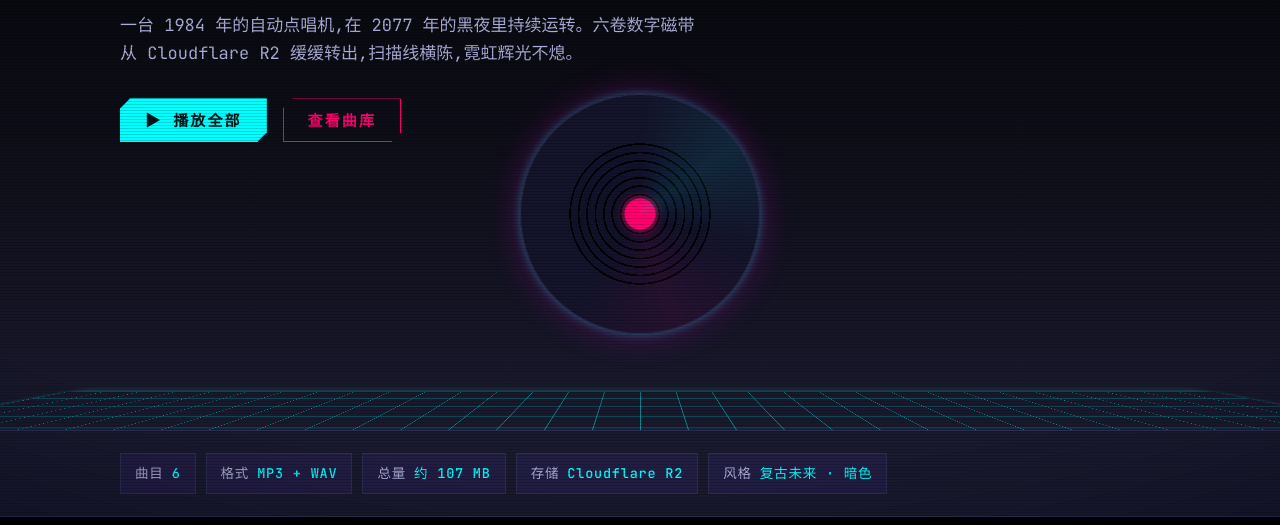
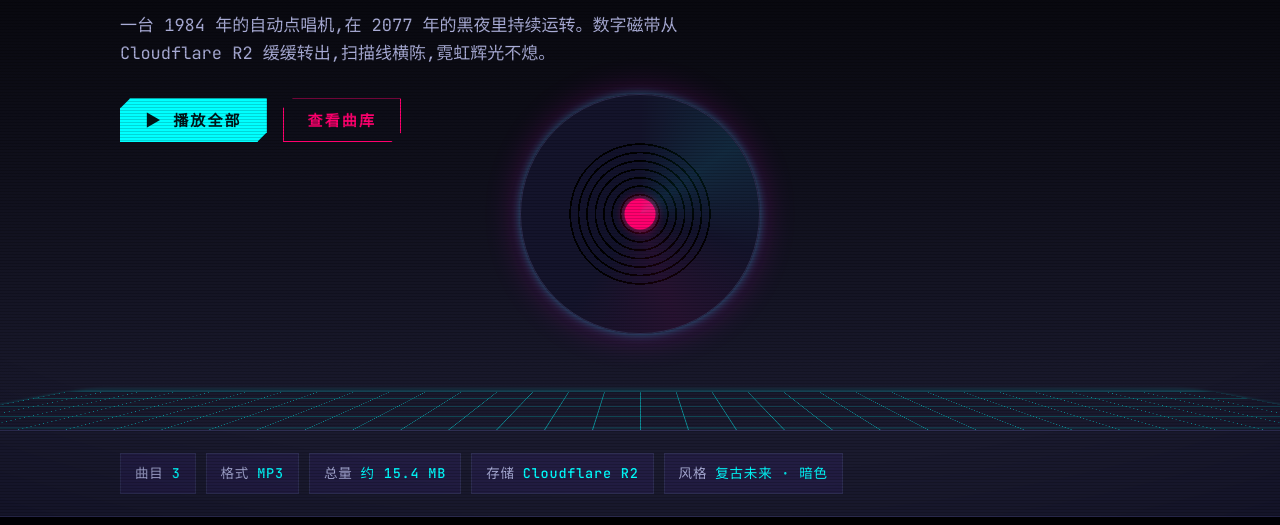
Before and after one commit to GaryGray001/Historycat-music, a plain HTML site: page index.html in a window 1280 px wide. Shown: the part 275-800 px from the top of the page. Drawn offline with Linux system fonts and the light colour scheme.

Commit message:
refactor: playlist now 3 MP3 tracks, WAV tracks dropped

```diff
--- a/index.html
+++ b/index.html
@@ -187,7 +187,7 @@ footer{background:#05050E;border-top:1px solid var(--neon-pink);box-shadow:0 -2p
     <div class="wrap">
       <span class="eyebrow">RETRO-FUTURISM · R2 AUDIO ARCHIVE · ON AIR</span>
       <h1><span class="glitch">霓虹点唱机<span class="g g1" aria-hidden="true">霓虹点唱机</span><span class="g g2" aria-hidden="true">霓虹点唱机</span></span></h1>
-      <p class="lead">一台 1984 年的自动点唱机,在 2077 年的黑夜里持续运转。六卷数字磁带从 Cloudflare R2 缓缓转出,扫描线横陈,霓虹辉光不熄。</p>
+      <p class="lead">一台 1984 年的自动点唱机,在 2077 年的黑夜里持续运转。数字磁带从 Cloudflare R2 缓缓转出,扫描线横陈,霓虹辉光不熄。</p>
       <div class="hero-actions">
         <button class="btn btn-primary" type="button" id="heroPlayAll">▶ 播放全部</button>
         <a class="btn btn-secondary" href="#library">查看曲库</a>
@@ -202,9 +202,9 @@ footer{background:#05050E;border-top:1px solid var(--neon-pink);box-shadow:0 -2p
   <section class="info-strip" aria-label="档案信息">
     <div class="wrap">
       <ul class="chips">
-        <li class="chip">曲目 <b>6</b></li>
-        <li class="chip">格式 <b>MP3 + WAV</b></li>
-        <li class="chip">总量 <b>约 107 MB</b></li>
+        <li class="chip">曲目 <b id="chipCount">3</b></li>
+        <li class="chip">格式 <b>MP3</b></li>
+        <li class="chip">总量 <b>约 15.4 MB</b></li>
         <li class="chip">存储 <b>Cloudflare R2</b></li>
         <li class="chip">风格 <b>复古未来 · 暗色</b></li>
       </ul>
@@ -303,10 +303,7 @@ footer{background:#05050E;border-top:1px solid var(--neon-pink);box-shadow:0 -2p
   var TRACKS = [
     { file:"August 19th (Cinematic Theme) (1).mp3",   name:"Cinematic Theme",           fmt:"MP3", size:"5.2 MB" },
     { file:"August 23rd (Cheerful Instrumental Theme).mp3", name:"Cheerful Instrumental Theme", fmt:"MP3", size:"5.58 MB" },
-    { file:"August 24 (Instrumental Journey).mp3",    name:"Instrumental Journey",      fmt:"MP3", size:"4.63 MB" },
-    { file:"August 28th • Heroic Erhu Theme (1).wav", name:"Heroic Erhu Theme",          fmt:"WAV", size:"28.59 MB" },
-    { file:"August 29th – Piano Reverie.wav",         name:"Piano Reverie",              fmt:"WAV", size:"33.12 MB" },
-    { file:"Journey of September Mountains.wav",      name:"Journey of September Mountains", fmt:"WAV", size:"29.49 MB" }
+    { file:"August 24 (Instrumental Journey).mp3",    name:"Instrumental Journey",      fmt:"MP3", size:"4.63 MB" }
   ];
   function urlOf(t){ return R2 + encodeURIComponent(t.file); }
 
@@ -385,6 +382,7 @@ footer{background:#05050E;border-top:1px solid var(--neon-pink);box-shadow:0 -2p
       trackList.appendChild(li);
     });
     libCount.textContent = "共 " + TRACKS.length + " 卷磁带 · 总长读取中(首次加载元数据后显示)";
+    $("chipCount").textContent = TRACKS.length;
   }
 
   /* ---------- 播放核心 ---------- */
```
